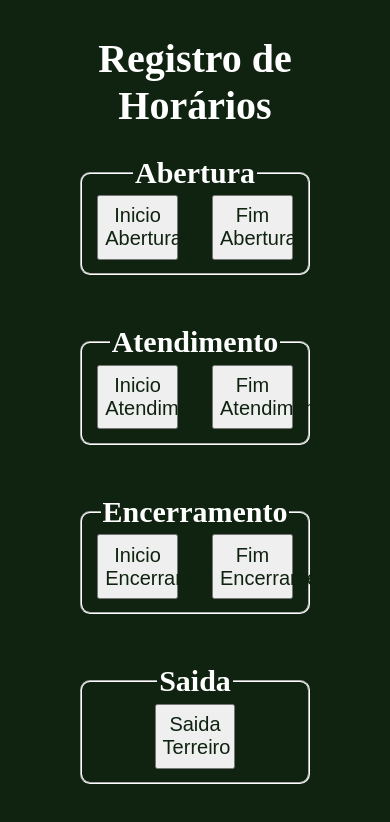
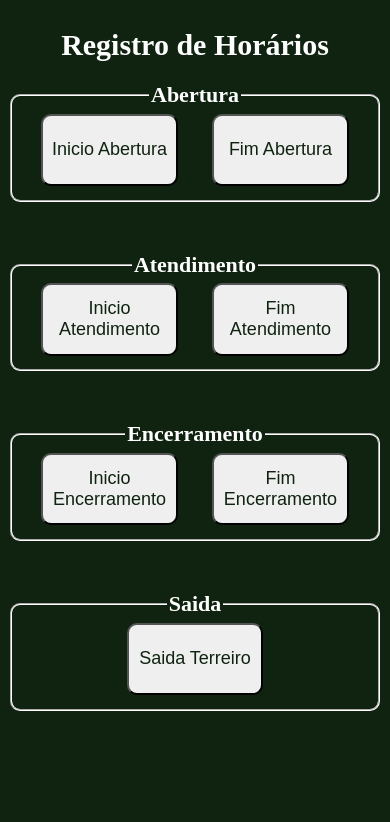
Before and after one commit to Rohborna/tucfb, a website: page index.html in a window 390 px wide. Drawn offline with Linux system fonts and the light colour scheme.

Commit message:
adjust responsive site and favicon

```diff
--- a/gsheet.js
+++ b/gsheet.js
@@ -41,6 +41,3 @@
     console.error('Erro ao adicionar dados à planilha:', error.message);
   }
 }
-
-// Chamar a função para adicionar dados à planilha
-// appendDataToSheet();
--- a/index.html
+++ b/index.html
@@ -2,8 +2,10 @@
 <html>
     <head>
         <meta charset="utf-8">
+        <meta name="viewport" content="width=device-width, initial-scale=1.0">
         <title>Registro de Horarios</title>
         <link rel="stylesheet" href="/style.css">
+        <link rel='icon' type='image/png' href='/tucfb.png'>
     </head>
     <body>
         <h1>Registro de Horários</h1>
--- a/style.css
+++ b/style.css
@@ -37,8 +37,29 @@ button {
     height: 95%;
     font-size: 20px;
     color:#0f2310;
+    border-radius: 10px;
 }
 
 .inicio {
 margin-right: 30px;
 }
+
+
+@media only screen and (max-width: 600px) {
+    body {
+      width:100%
+    }
+
+    h1 {
+        font-size: 30px;
+    }
+
+    legend {
+        font-size: 22px;
+    }
+
+    button {
+        width: 40%;
+        font-size: 18px;
+    }
+  }
```
Also changed, not shown: tucfb.png (added).
